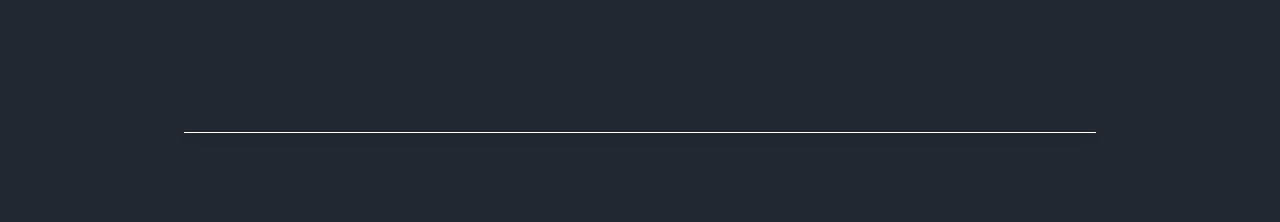
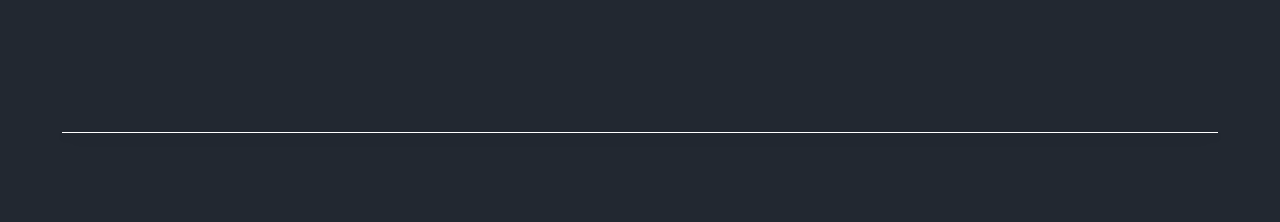
Before and after one commit to zackzellto/dev_portfolio_v3, a React (Vite) app: page / in a window 1280 px wide. Shown: the part 840-1062 px from the top of the page. Built offline with nearby package versions, Linux system fonts and the light colour scheme.

Commit message:
adjusting width on separator div

```diff
--- a/src/App.tsx
+++ b/src/App.tsx
@@ -22,7 +22,7 @@ function App() {
             </div>
           </div>
           <br />
-          <div className="text-center lg:mx-auto lg:-mb-48 lg:mt-40 lg:h-[1px] lg:w-[75%] lg:bg-[#FFFFFF] lg:drop-shadow-md"></div>
+          <div className="text-center lg:mx-auto lg:-mb-48 lg:mt-40 lg:h-[1px] lg:w-[95%] lg:bg-[#FFFFFF] lg:drop-shadow-md"></div>
           <div>
             <AboutMe />
           </div>
```
